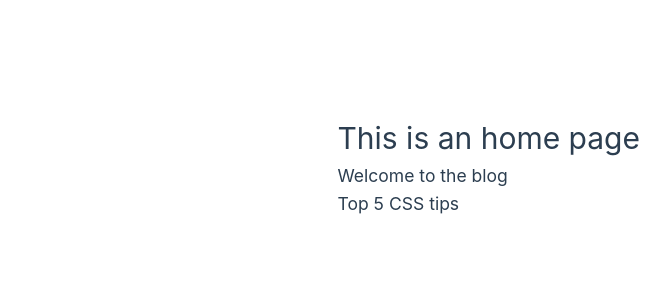
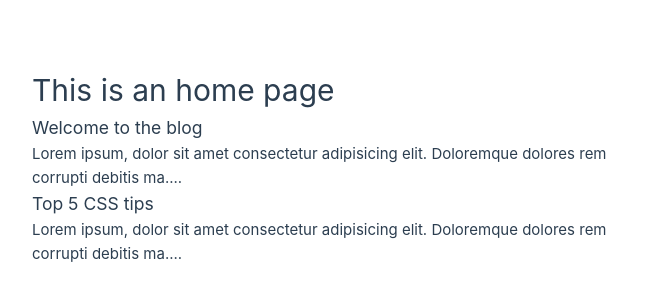
Before and after one commit to predrag-m/dojo-blog, a Vue app: page / in a window 1280 px wide. Shown: the part 234-534 px from the top of the page, without its empty margins (0-670 px from the left). Built offline with nearby package versions, Linux system fonts and the light colour scheme.

Commit message:
Created SinglePost.vue, db.json and istalled json-server package

```diff
--- /dev/null
+++ b/data/db.json
@@ -0,0 +1,24 @@
+{
+    "posts": [
+        {
+            "id": 1,
+            "title": "Welcome to the new blog",
+            "body": "Lorem ipsum, dolor sit amet consectetur adipisicing elit. Doloremque dolores rem corrupti debitis maiores dolorum quaerat perspiciatis, nulla odit. Dicta tempore recusandae error, laboriosam suscipit deserunt ex dolorem id, iste cumque placeat eligendi veniam aut voluptatem hic. Perferendis harum totam ex sapiente quam? Culpa at unde totam reiciendis sed sunt officiis impedit nisi, sint magnam, reprehenderit sit, quo numquam pariatur non commodi? Ea ipsum eos aspernatur quisquam in, quae et porro nostrum laboriosam repudiandae recusandae soluta laudantium earum ad. Cupiditate molestias quod totam odio animi veritatis aliquam ipsum asperiores tempora velit? Explicabo dolore recusandae sequi vel autem nulla! Dicta, at.",
+            "tags": [
+                "webdev",
+                "coding",
+                "news"
+            ]
+        },
+        {
+            "id": 2,
+            "title": "Top 5 CSS tips",
+            "body": "Lorem ipsum, dolor sit amet consectetur adipisicing elit. Doloremque dolores rem corrupti debitis maiores dolorum quaerat perspiciatis, nulla odit. Dicta tempore recusandae error, laboriosam suscipit deserunt ex dolorem id, iste cumque placeat eligendi veniam aut voluptatem hic. Perferendis harum totam ex sapiente quam? Culpa at unde totam reiciendis sed sunt officiis impedit nisi, sint magnam, reprehenderit sit, quo numquam pariatur non commodi? Ea ipsum eos aspernatur quisquam in, quae et porro nostrum laboriosam repudiandae recusandae soluta laudantium earum ad. Cupiditate molestias quod totam odio animi veritatis aliquam ipsum asperiores tempora velit? Explicabo dolore recusandae sequi vel autem nulla! Dicta, at.",
+            "tags": [
+                "css",
+                "webdev",
+                "coding"
+            ]
+        }
+    ]
+}
--- a/package.json
+++ b/package.json
@@ -12,6 +12,7 @@
   },
   "dependencies": {
     "axios": "^1.2.2",
+    "json-server": "^0.17.1",
     "pinia": "^2.0.28",
     "vue": "^3.2.45",
     "vue-axios": "^3.5.2",
--- a/src/components/PostList.vue
+++ b/src/components/PostList.vue
@@ -1,6 +1,7 @@
 <script setup lang="ts">
 import { defineProps, type PropType } from "vue";
 import type Post from "@/types/Post";
+import SinglePost from "@/components/SinglePost.vue";
 
 const props = defineProps({
   posts: {
@@ -13,7 +14,7 @@ const props = defineProps({
 <template>
   <div class="post-list">
     <div v-for="post in posts" :key="post.id">
-      <h3>{{ post.title }}</h3>
+      <single-post :post="post" />
     </div>
   </div>
 </template>
--- /dev/null
+++ b/src/components/SinglePost.vue
@@ -0,0 +1,23 @@
+<script setup lang="ts">
+import type Post from "@/types/Post";
+import { computed, defineProps, type PropType } from "vue";
+
+const props = defineProps({
+  post: {
+    required: true,
+    type: Object as PropType<Post>,
+  },
+});
+
+const postBodySnippet = computed(() => {
+  return props.post.body.substring(0, 100) + "...."; // returns first 100 characters of the string
+});
+</script>
+
+<template>
+  <div class="post"></div>
+  <h3>{{ post.title }}</h3>
+  <p>{{ postBodySnippet }}</p>
+</template>
+
+<style scoped></style>
--- a/src/views/HomeView.vue
+++ b/src/views/HomeView.vue
@@ -4,15 +4,23 @@ import type Post from "@/types/Post";
 import PostList from "@/components/PostList.vue";
 
 const posts = ref<Post[]>([
-  { title: "Welcome to the blog", body: "Lorem Ipsum", id: 1 },
-  { title: "Top 5 CSS tips", body: "Lorem Ipsum", id: 2 },
+  {
+    title: "Welcome to the blog",
+    body: "Lorem ipsum, dolor sit amet consectetur adipisicing elit. Doloremque dolores rem corrupti debitis maiores dolorum quaerat perspiciatis, nulla odit. Dicta tempore recusandae error, laboriosam suscipit deserunt ex dolorem id, iste cumque placeat eligendi veniam aut voluptatem hic. Perferendis harum totam ex sapiente quam? Culpa at unde totam reiciendis sed sunt officiis impedit nisi, sint magnam, reprehenderit sit, quo numquam pariatur non commodi? Ea ipsum eos aspernatur quisquam in, quae et porro nostrum laboriosam repudiandae recusandae soluta laudantium earum ad. Cupiditate molestias quod totam odio animi veritatis aliquam ipsum asperiores tempora velit? Explicabo dolore recusandae sequi vel autem nulla! Dicta, at.",
+    id: 1,
+  },
+  {
+    title: "Top 5 CSS tips",
+    body: "Lorem ipsum, dolor sit amet consectetur adipisicing elit. Doloremque dolores rem corrupti debitis maiores dolorum quaerat perspiciatis, nulla odit. Dicta tempore recusandae error, laboriosam suscipit deserunt ex dolorem id, iste cumque placeat eligendi veniam aut voluptatem hic. Perferendis harum totam ex sapiente quam? Culpa at unde totam reiciendis sed sunt officiis impedit nisi, sint magnam, reprehenderit sit, quo numquam pariatur non commodi? Ea ipsum eos aspernatur quisquam in, quae et porro nostrum laboriosam repudiandae recusandae soluta laudantium earum ad. Cupiditate molestias quod totam odio animi veritatis aliquam ipsum asperiores tempora velit? Explicabo dolore recusandae sequi vel autem nulla! Dicta, at.",
+    id: 2,
+  },
 ]);
 </script>
 
 <template>
   <div class="home">
     <h1>This is an home page</h1>
-    <post-list :posts="posts"/>
+    <post-list :posts="posts" />
   </div>
 </template>
 
```
Also changed, not shown: 1 other file (tests, documents, lock files or other folders).
